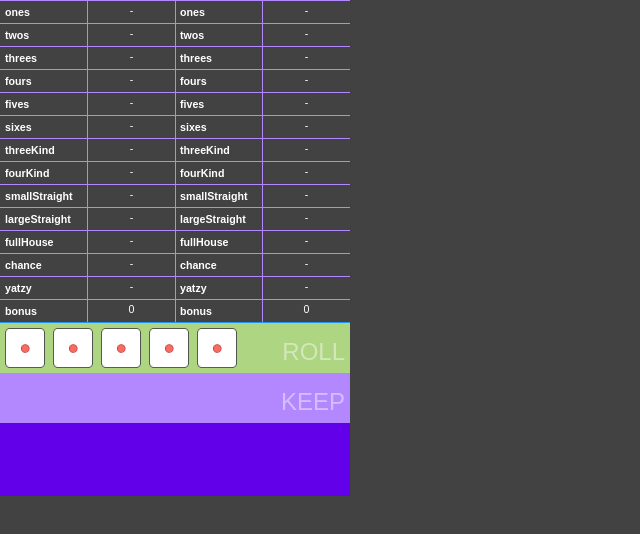
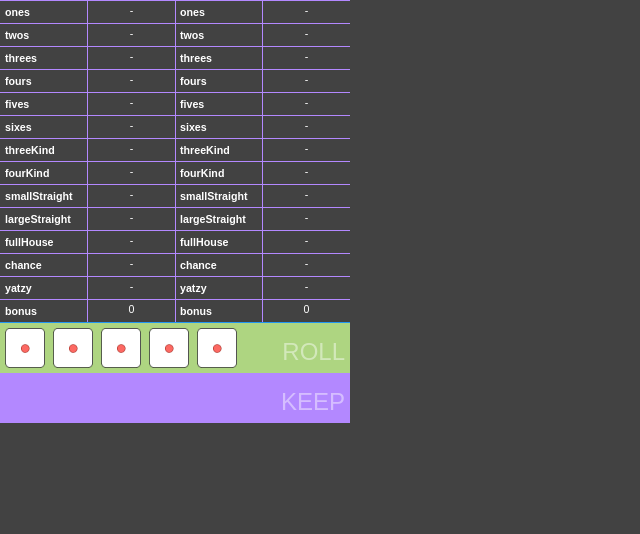
Before and after one commit to April2015/yatzy, a website: page gameNoScale.html in a window 1280 px wide. Shown: the part 50-584 px from the top of the page, without its empty margins (0-640 px from the left). Drawn offline with nearby package versions, Linux system fonts and the light colour scheme; some packages are replaced by stand-ins of ours; a script that the page names is missing.

Commit message:
style changes

```diff
--- a/game.css
+++ b/game.css
@@ -1,14 +1,16 @@
 html{
   /*this is a weird hack because scaleBodyService is causing unpredictable behavior*/
-  width: 350px;
-  height:519px;
+  margin: 0px;
+  padding: 0px;
+  width: 100%;
+  height:100%;
 }
 body{
   background-color: #424242;
   margin: 0px;
   padding: 0px;
   width: 350px;
-  height:519px;
+  height:546px;
 }
 
 table {
@@ -89,7 +91,7 @@ img {
   text-align: left;
   border-collapse: collapse;
   height: 173px;
-  background-color: #6200EA;
+  background-color: #424242;
 }
 
 #dice div span {
@@ -122,7 +124,7 @@ img {
 
 .button {
   display: block;
-  margin: 10px auto;
+  margin: 20px auto;
   background-color: #fff;
   color: #6200EA;
   width: 150px;
```
Also changed, not shown: game.html (+1 -1 lines).
